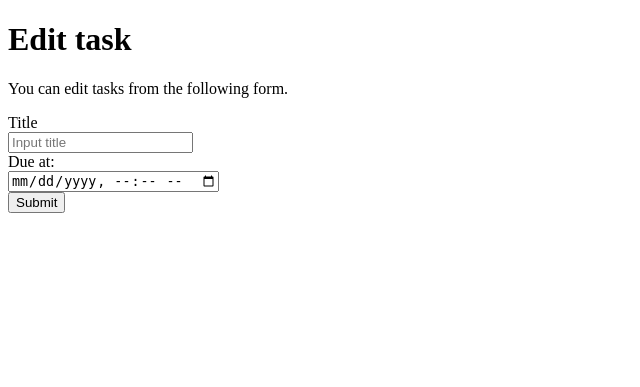
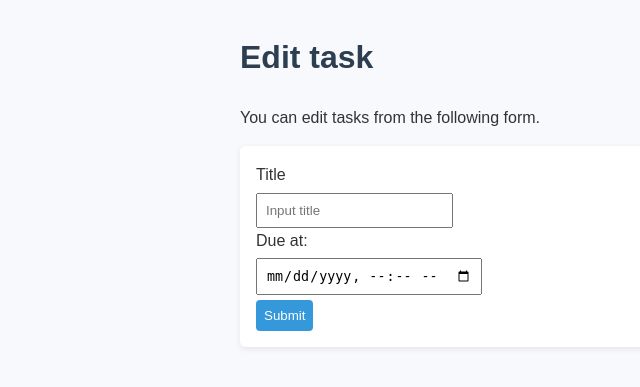
Before and after one commit to faka-furukawa/django-test-exercise, a Django app: template todo/templates/todo/edit.html in a window 1280 px wide. Shown: the top 387 px of the page, without its empty margins (0-640 px from the left). Run offline with Django 5.2, Linux system fonts and the light colour scheme; the template is opened without the code that fills it, so the values that code supplies are empty.

Commit message:
CSSを追加

```diff
--- /dev/null
+++ b/todo/static/todo/css/style.css
@@ -0,0 +1,45 @@
+body {
+    font-family: Arial, sans-serif;
+    margin: 2rem auto;
+    max-width: 800px;
+    line-height: 1.6;
+    color: #333;
+    background-color: #f7f9fc;
+    padding: 0 1rem;
+}
+
+h1 {
+    color: #2c3e50;
+}
+
+form {
+    background: white;
+    padding: 1rem;
+    border-radius: 6px;
+    box-shadow: 0 2px 6px rgba(0, 0, 0, 0.08);
+}
+
+input, button {
+    padding: 0.5rem;
+    margin-top: 0.3rem;
+}
+
+button {
+    background-color: #3498db;
+    color: white;
+    border: none;
+    border-radius: 4px;
+    cursor: pointer;
+}
+
+button:hover {
+    background-color: #2980b9;
+}
+
+.text {
+    background: white;
+    padding: 1rem;
+    margin-top: 1rem;
+    border-radius: 6px;
+    box-shadow: 0 2px 6px rgba(0, 0, 0, 0.08);
+}
--- a/todo/templates/todo/detail.html
+++ b/todo/templates/todo/detail.html
@@ -6,6 +6,7 @@
     <title>To Do Application</title>
     <meta charset="UTF-8">
     <meta name="author" content="INIAD">
+    <link rel="stylesheet" href="{% static 'todo/css/style.css' %}">
   </head>
 
   <body>
--- a/todo/templates/todo/edit.html
+++ b/todo/templates/todo/edit.html
@@ -6,6 +6,7 @@
     <title>To Do Application</title>
     <meta charset="UTF-8">
     <meta name="author" content="INIAD">
+    <link rel="stylesheet" href="{% static 'todo/css/style.css' %}">
 </head>
 
 <body>
--- a/todo/templates/todo/index.html
+++ b/todo/templates/todo/index.html
@@ -6,6 +6,7 @@
     <title>To Do Application</title>
     <meta charset="UTF-8">
     <meta name="author" content="INIAD">
+    <link rel="stylesheet" href="{% static 'todo/css/style.css' %}">
   </head>
 
   <body>
```
